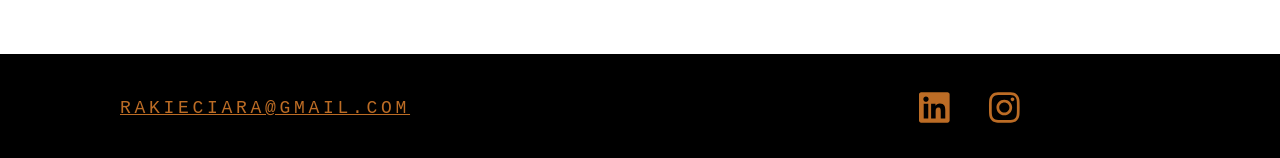
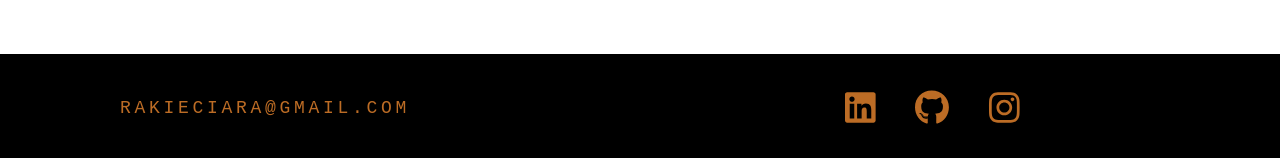
Before and after one commit to ocode123/rakieciara, a React (Create React App) app: page / in a window 1280 px wide. Shown: the part 2330-2488 px from the top of the page. Built offline with nearby package versions, Linux system fonts and the light colour scheme.

Commit message:
Fixed non- working links.

```diff
--- a/src/components/Footer/index.js
+++ b/src/components/Footer/index.js
@@ -1,4 +1,4 @@
-import { faInstagram, faLinkedin } from '@fortawesome/free-brands-svg-icons';
+import { faGithub, faInstagram, faLinkedin } from '@fortawesome/free-brands-svg-icons';
 import { FontAwesomeIcon } from '@fortawesome/react-fontawesome';
 import { NavLink } from 'react-router-dom';
 import './index.scss';
@@ -13,7 +13,7 @@ const Footer = () => {
             </div>
             <ul className='footer'>
                 <li>
-                    <NavLink>
+
                     <a
                         href="https://www.linkedin.com/in/milenamichalska"
                         target="_blank"
@@ -24,12 +24,11 @@ const Footer = () => {
                             className="anchor-icon"
                         />
                     </a>
-                    </NavLink>
                 </li>
-                {/* <li>
-                    <NavLink>
+                <li>
+
                     <a
-                            href=""
+                        href="https://github.com/milenamichalska"
                         target="_blank"
                         rel="noreferrer"
                     >
@@ -38,10 +37,9 @@ const Footer = () => {
                             className="anchor-icon"
                         />
                     </a>
-                    </NavLink>
-                </li> */}
+
+                </li>
                 <li>
-                    <NavLink>
                     <a
                         href="https://www.instagram.com/rakieciara/ "
                         target="_blank"
@@ -52,7 +50,6 @@ const Footer = () => {
                             className="anchor-icon"
                         />
                     </a>
-                    </NavLink>
                 </li>
             </ul>
         </div>)
--- a/src/components/Footer/index.scss
+++ b/src/components/Footer/index.scss
@@ -35,6 +35,7 @@
     line-height: .6em;
     letter-spacing: 3.7px;
     font-family: 'Space Mono', monospace;
+    text-decoration: none;
 
 
     @media screen and (max-width:500px) {
```
Lines whose indentation alone changed are shown as unchanged.
